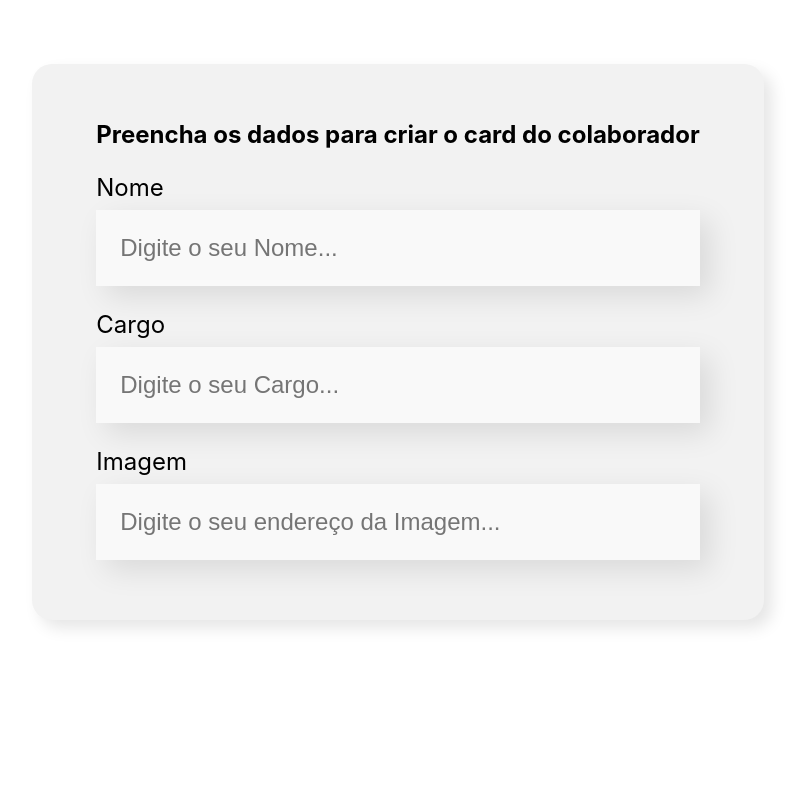
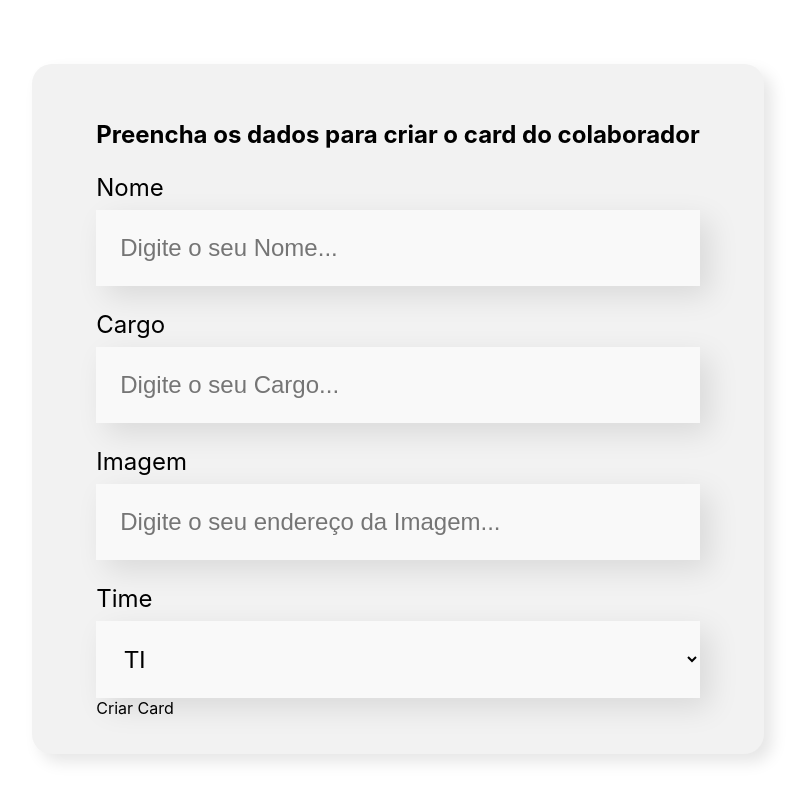
Before and after one commit to GabrielSimioni12/fennec, a React (Create React App) app: page / in a window 1280 px wide. Shown: the part 320-1120 px from the top of the page, without its empty margins (242-1045 px from the left). Before the commit the page ends 1020 px from the top, so only its background shows below. Built offline with nearby package versions, Linux system fonts and the light colour scheme.

Commit message:
criando botão

```diff
--- /dev/null
+++ b/src/componentes/Botão/Index.js
@@ -0,0 +1,11 @@
+import './botão.css';
+
+const botão = (props) => {
+    return (
+        <button className="botão">
+            {props.children}
+        </button>
+    )
+}
+
+export default botão;
--- a/src/componentes/Formulario/Index.js
+++ b/src/componentes/Formulario/Index.js
@@ -1,7 +1,11 @@
 import CampoTexto from '../CampoTexto/Index';
+import ListaSuspensa from '../ListaSuspensa/Index';
 import './Formlario.css';
 
 const Formulario = () => {
+
+    const times = ['TI', 'Marketing', 'Vendas', 'RH', 'Financeiro', 'Operações', 'Jurídico'];
+
     return (
         <section className="formulario">
             <form>
@@ -9,6 +13,11 @@ const Formulario = () => {
                 <CampoTexto label="Nome" placeholder="Digite o seu Nome" />
                 <CampoTexto label="Cargo" placeholder="Digite o seu Cargo" />
                 <CampoTexto label="Imagem" placeholder="Digite o seu endereço da Imagem" />
+                <ListaSuspensa label="Time" itens={times} />
+                <botão>
+                    Criar Card
+                </botão>
+
             </form>
         </section>
     )
--- /dev/null
+++ b/src/componentes/ListaSuspensa/Index.js
@@ -0,0 +1,20 @@
+import './ListaSuspensa.css'
+
+const ListaSuspensa = (props) => {
+    return(
+        <div className="lista-suspensa">
+            <label>{props.label}</label>
+            <select>
+                {props.itens.map(item => <option key={item}>{item}</option>)}
+
+            </select>
+
+
+        </div>
+    )
+}
+
+
+
+
+export default ListaSuspensa
--- /dev/null
+++ b/src/componentes/ListaSuspensa/ListaSuspensa.css
@@ -0,0 +1,17 @@
+.lista-suspensa label{
+     display: block;
+    margin-bottom: 8px;
+    font-size: 24px;
+}
+
+.lista-suspensa select {
+
+    background-color: #f9f9f9;
+    box-shadow: 10px 10px 30px rgba(0, 0, 0, 0.1);
+    width: 100%;
+    border: none;
+    font-size: 24px;
+    padding: 24px;
+    box-sizing: border-box;
+
+}
```
Also changed, not shown: src/componentes/Botão/botão.css (added, +18 -0 lines).
